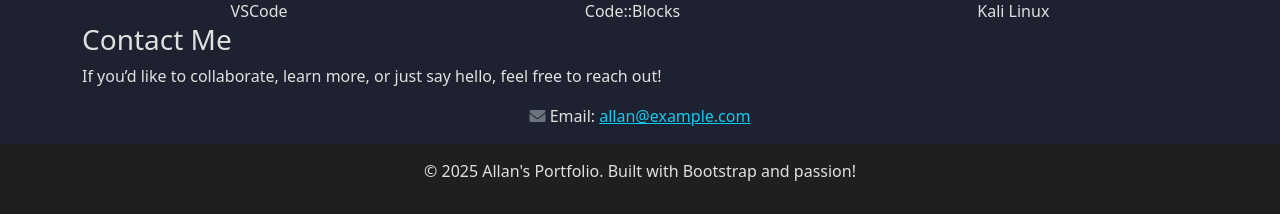
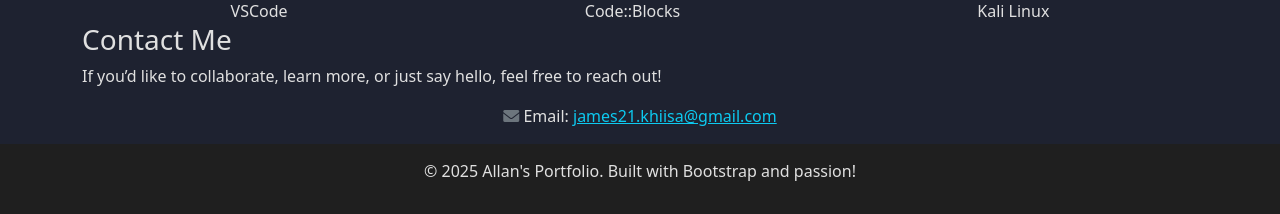
Before and after one commit to allanjames-prog/my_portforlio, a Django app: page / in a window 1280 px wide. Shown: the part 837-1051 px from the top of the page. Run offline with Django 5.2, Linux system fonts and the light colour scheme; some libraries are stand-ins or nearby versions.

Commit message:
Correct the email at the footer

```diff
--- a/home/templates/my-portfolio.html
+++ b/home/templates/my-portfolio.html
@@ -84,7 +84,7 @@
         <section>
             <h3>Contact Me</h3>
             <p>If you’d like to collaborate, learn more, or just say hello, feel free to reach out!</p>
-            <p class="text-center"><i class="fas fa-envelope icon"></i> Email: <a href="mailto:james21.khiisa@gmail.com" class="text-info">allan@example.com</a></p>
+            <p class="text-center"><i class="fas fa-envelope icon"></i> Email: <a href="mailto:james21.khiisa@gmail.com" class="text-info">james21.khiisa@gmail.com</a></p>
         </section>
     </div>
 
```
